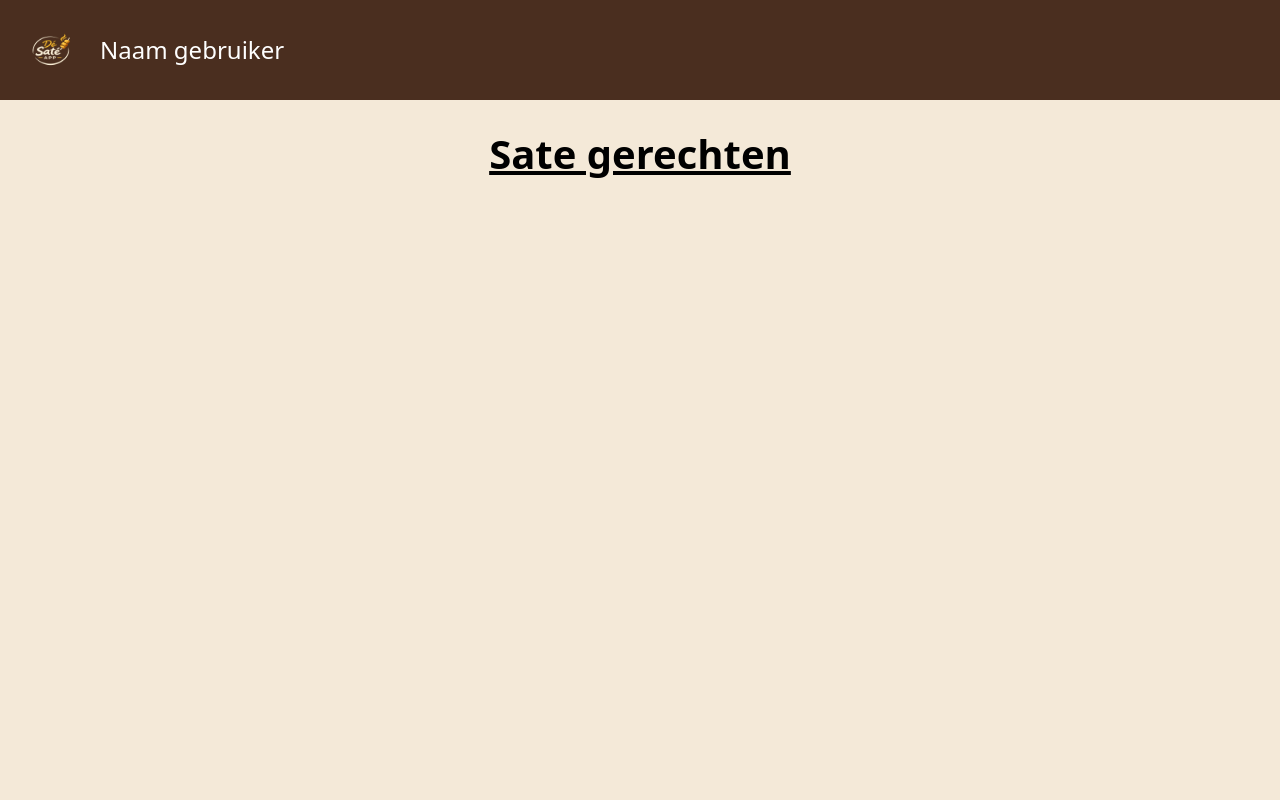
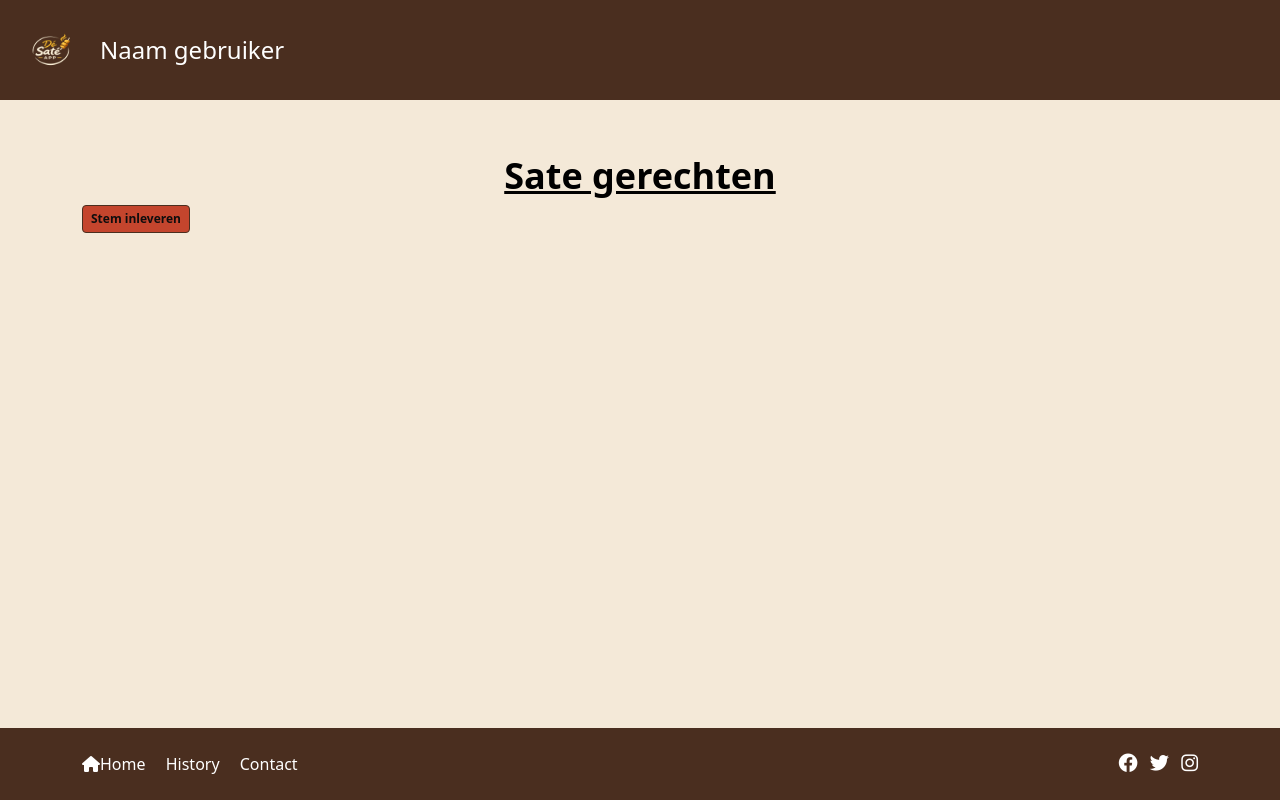
Before and after one commit to Johanngzi/test_version_of_the_sate_app, a Django app: page / in a window 1280 px wide. Run offline with Django 5.2, Linux system fonts and the light colour scheme.

Commit message:
Add footer and button styling

```diff
--- a/core/urls.py
+++ b/core/urls.py
@@ -1,7 +1,9 @@
 from django.urls import path
-from .views import home_view, login_view
+from .views import competitions_view, results_view, home_view, login_view
 
 urlpatterns = [
     path('', home_view, name='home'),
     path('login/', login_view, name='login'),
+    path('results/', results_view, name='results'),
+    path('competitions/', competitions_view, name='competitions'),
 ]
--- a/core/views.py
+++ b/core/views.py
@@ -23,3 +23,10 @@ def login_view(request):
     return render(request, 'login.html', {
         'hide_navbar': True
     })
+
+def results_view(request):
+    return render(request, 'results.html')
+
+
+def competitions_view(request):
+    return render(request, 'competitions.html')
--- a/static/css/style.css
+++ b/static/css/style.css
@@ -22,15 +22,62 @@ nav {
 .home-title {
     color: #000000;
     font-weight: bold;
-    font-family:
-
     font-size: 36px;
     text-align: center;
     margin-top: 30px;
     text-decoration: underline;
 }
 
+.home-subtitle {
+     color: #000000;
+    font-weight: bold;
+    font-size: 24px;
+    text-align: center;
+    margin-top: 30px;
+    text-decoration: underline;
+}
+
+
 
 body {
   background-color: #f4e9d8;
 }
+
+
+.btn-red {
+  /* Overriding Bootstrap's CSS variables */
+  --bs-btn-padding-y: 0.25rem;
+  --bs-btn-padding-x: 0.5rem;
+  --bs-btn-font-size: 0.75rem;
+  --bs-btn-font-weight: 600;
+  --bs-btn-border-radius: 0.25rem;
+
+  /* State: Normal */
+  --bs-btn-color: #0f0d0d;
+  --bs-btn-bg: #C4452D;
+  --bs-btn-border-color: #4a2e1f;
+
+  /* State: Hover */
+  --bs-btn-hover-color: #f00fac;
+  --bs-btn-hover-bg: #941777;
+  --bs-btn-hover-border-color: #3a2317;
+
+  /* State: Focus/Active */
+  --bs-btn-focus-shadow-rgb: 74, 46, 31;
+  --bs-btn-active-color: #ffffff;
+  --bs-btn-active-bg: #2c1a11;
+  --bs-btn-active-border-color: #2c1a11;
+}
+
+.footer {
+  background-color: #4a2e1f; /* same as navbar */
+}
+
+.footer a:hover {
+  color: #C4452D; /* your red button color for hover effect */
+  text-decoration: none;
+}
+
+.footer-social i {
+  font-size: 1.2rem;
+}
--- a/templates/base.html
+++ b/templates/base.html
@@ -8,8 +8,11 @@
 
     <link href="https://cdn.jsdelivr.net/npm/bootstrap@5.3.3/dist/css/bootstrap.min.css" rel="stylesheet">
     <link rel="stylesheet" href="{% static 'css/style.css' %}">
+    <link rel="stylesheet" href="https://cdnjs.cloudflare.com/ajax/libs/font-awesome/6.4.0/css/all.min.css">
 </head>
-<body>
+
+
+<body class="d-flex flex-column min-vh-100">
 
     {% if not hide_navbar %}
     <header style="background: #4a2e1f; padding: 10px 20px;">
@@ -29,11 +32,34 @@
     </header>
     {% endif %}
 
-<div class="container mt-4">
+     <!-- Main content takes all remaining space -->
+    <main class="container mt-4 flex-grow-1">
         {% block content %}{% endblock %}
+    </main>
+
+    <footer class="footer mt-auto py-4  text-white">
+      <div class="container d-flex justify-content-between align-items-center">
+
+        <!-- Middle: Links -->
+        <div class="footer-links">
+          <a href="{% url 'home' %}" class="text-white text-decoration-none me-3"><i class="fa-solid fa-house"></i>Home</a>
+          <a href="{% url 'competitions' %}" class="text-white text-decoration-none me-3">History</a>
+          <a href="#" class="text-white text-decoration-none">Contact</a>
         </div>
+
+        <!-- Right: Social icons -->
+        <div class="footer-social">
+          <a href="#" class="text-white me-2"><i class="fa-brands fa-facebook"></i></a>
+          <a href="#" class="text-white me-2"><i class="fa-brands fa-twitter"></i></a>
+          <a href="#" class="text-white"><i class="fa-brands fa-instagram"></i></a>
+        </div>
+
+      </div>
+
+    </footer>
 
     <script src="https://cdn.jsdelivr.net/npm/bootstrap@5.3.3/dist/js/bootstrap.bundle.min.js"></script>
     <script src="{% static 'js/script.js' %}"></script>
 </body>
+
 </html>
--- a/templates/home.html
+++ b/templates/home.html
@@ -4,4 +4,8 @@
 
 {% block content %}
 <h1 class="home-title">Sate gerechten</h1>
+
+
+<button type="button" class="btn btn-red">Stem inleveren</button>
+
 {% endblock %}
```
Also changed, not shown: templates/competitions.html (added, +20 -0 lines), templates/results.html (added, +7 -0 lines). Lines whose indentation alone changed are shown as unchanged.
